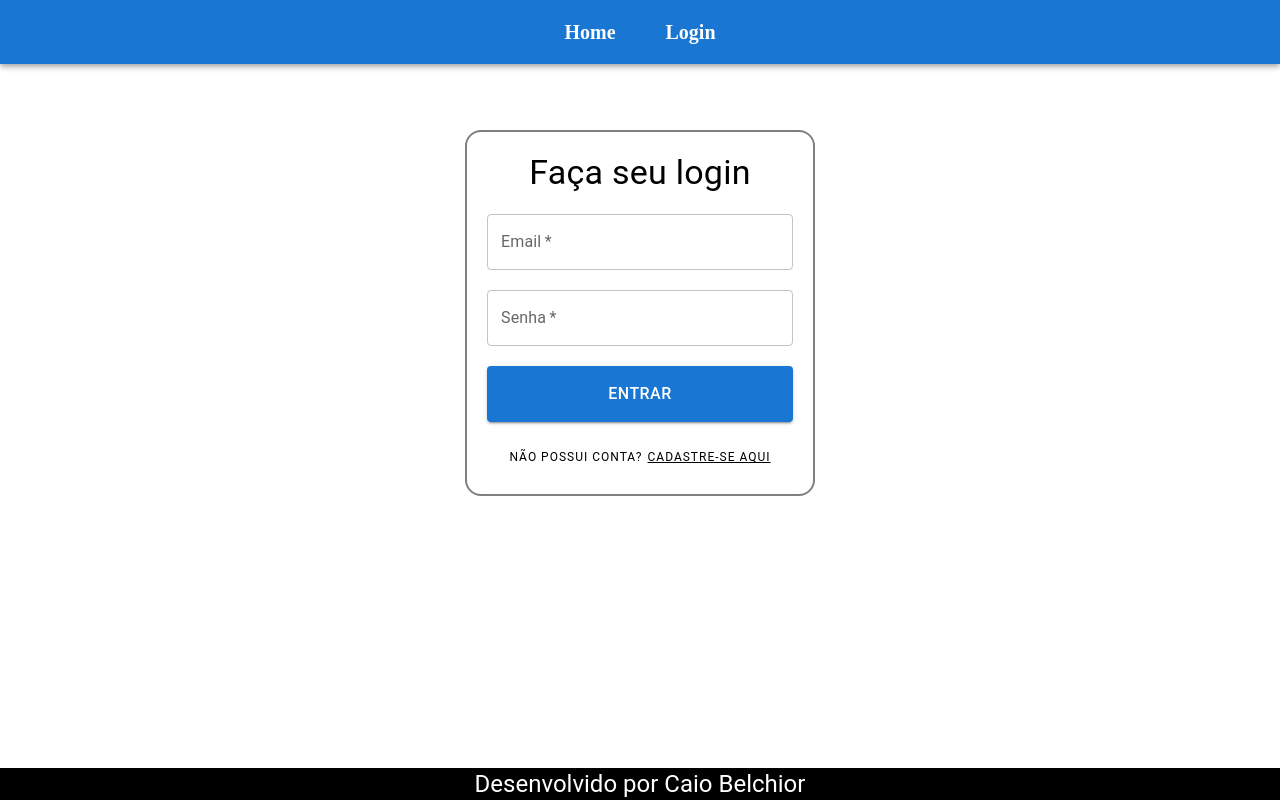
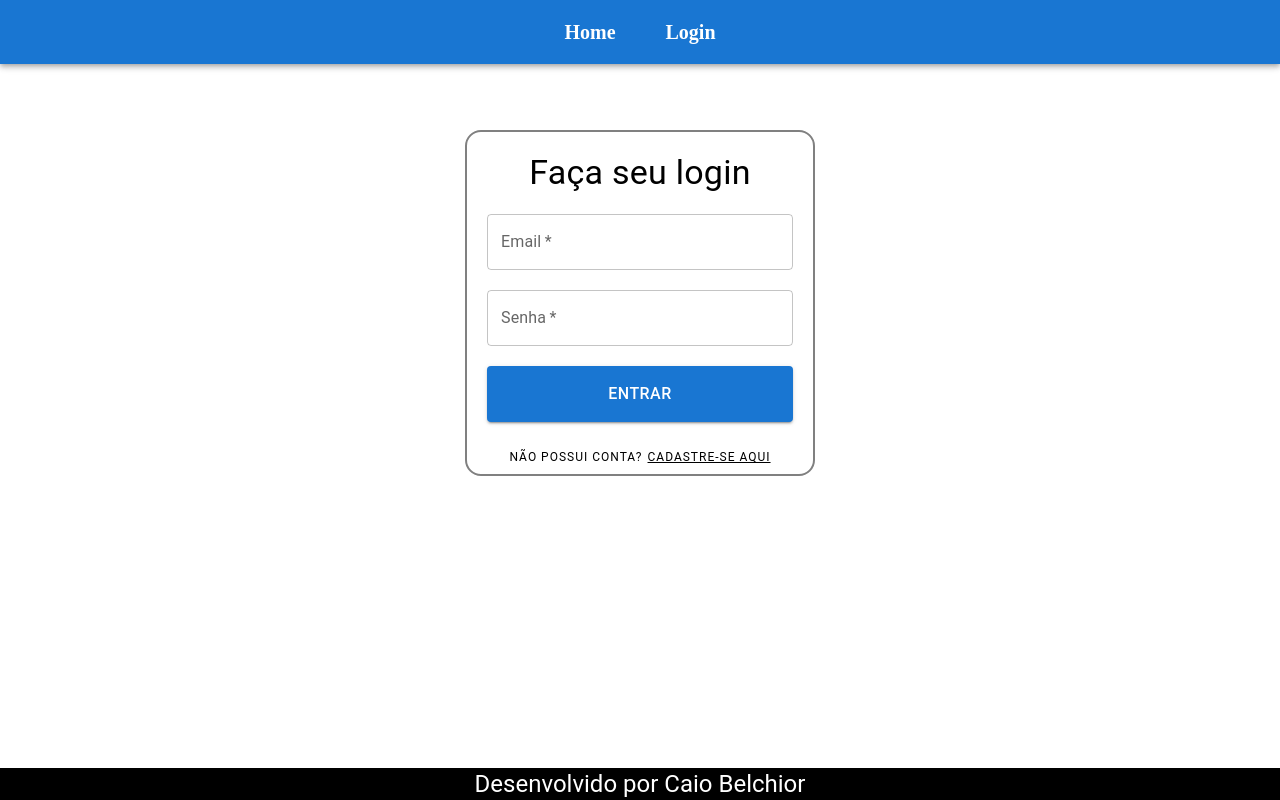
Before and after one commit to CaioBSantos98/macro-app, a React (Vite) app: page /login in a window 1280 px wide. Built offline with nearby package versions, Linux system fonts and the light colour scheme; no server answers.

Commit message:
fixed login form

```diff
--- a/src/components/LoginForm/index.tsx
+++ b/src/components/LoginForm/index.tsx
@@ -26,20 +26,26 @@ const LoginForm = () => {
     }
 
     return (
-        <Box component="form" sx={{
+        <Box
+            sx={{
                 maxWidth: "350px",
                 width: "100%",
                 height: "100%",
+                marginTop: "50px",
                 borderRadius: 4,
+                border: "2px solid grey",
+                display: "flex",
+                flexDirection: "column",
+                alignItems: "center"
+            }}>
+            <Box component="form" onSubmit={(event) => submitHandler(event)} sx={{
                 display: "flex",
                 flexDirection: "column",
                 alignItems: "center",
                 gap: "20px",
-            border: "2px solid grey",
                 padding: "20px",
-            marginTop: "50px"
-        }}
-            onSubmit={(event) => submitHandler(event)}>
+                width: "100%"
+            }}>
                 <Typography variant="h4" component="h2">Faça seu login</Typography>
                 <TextField
                     required
@@ -64,6 +70,7 @@ const LoginForm = () => {
                     height: "56px",
                     fontSize: "16px"
                 }}>Entrar</Button>
+            </Box>
             <Typography variant="overline" sx={{ display: "flex", gap: "5px" }}>
                 Não possui conta?
                 <NewUserModal />
```
Lines whose indentation alone changed are shown as unchanged.
